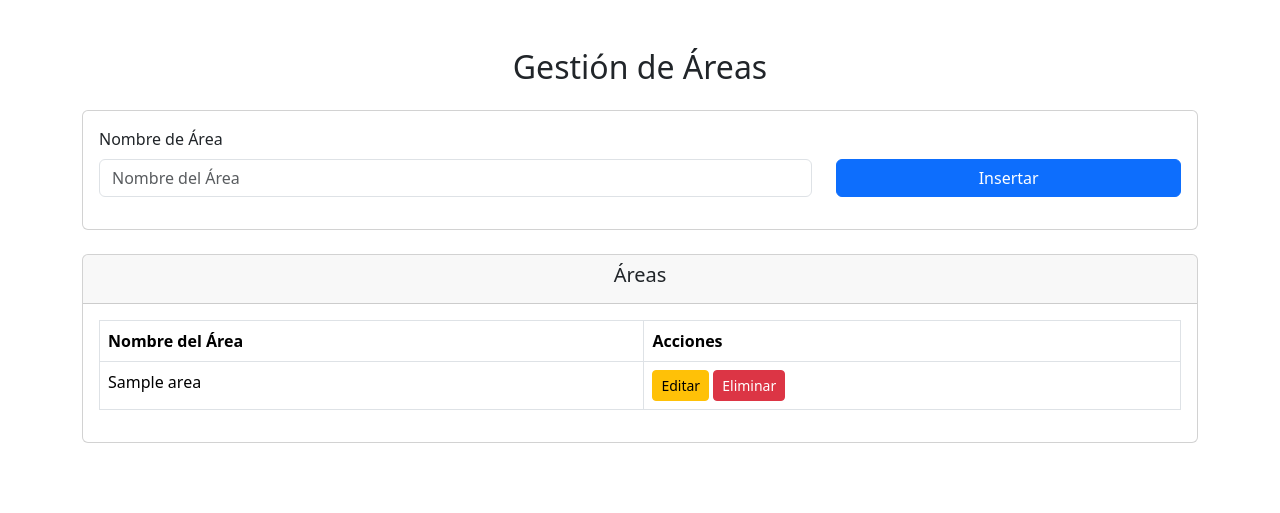
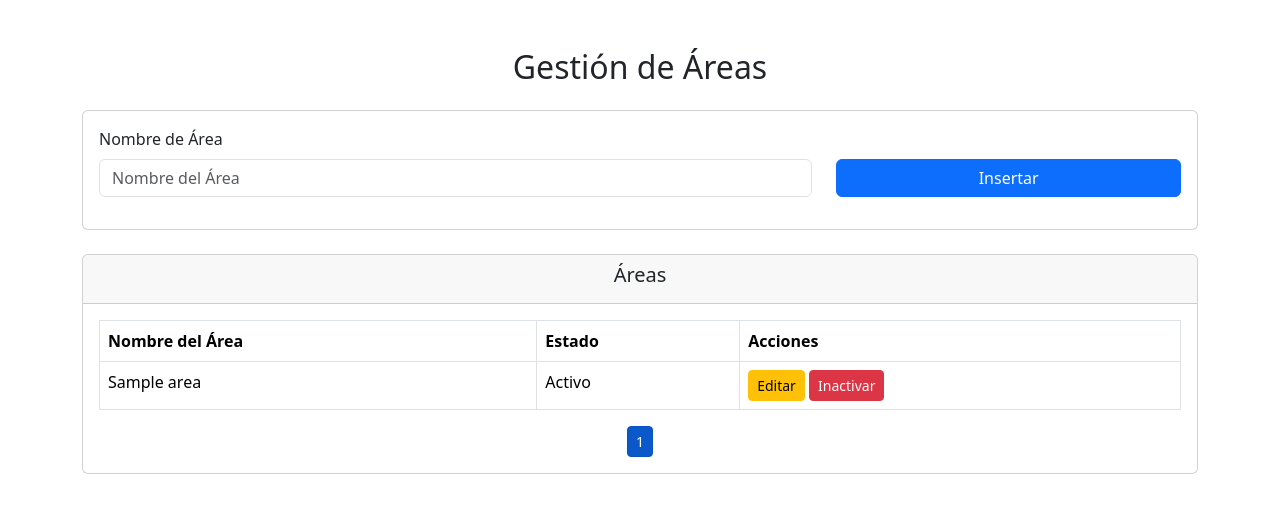
Before and after one commit to angeldqr/GecelcaWeb, a Flask app: page /api/areas/view in a window 1280 px wide. Shown: the top 513 px of the page. Run offline with Flask 3, Linux system fonts and the light colour scheme; tables that the repository leaves empty hold one stand-in row (values such as "Sample post"); some libraries are stand-ins or nearby versions.

Commit message:
Se hicieron mejoras y cambios con respecto al tema de los "estados" de las areas disponibles. Ahora se puede inactivar y editar correctamente el nombre del cargo.

```diff
--- a/static/js/forms/Areas.js
+++ b/static/js/forms/Areas.js
@@ -1,38 +1,72 @@
 document.addEventListener("DOMContentLoaded", () => {
     const tablaAreas = document.getElementById("tablaAreas");
+    const paginacion = document.getElementById("paginacion");
     const formArea = document.getElementById("formArea");
     const modalEditar = new bootstrap.Modal(document.getElementById("modalEditar"));
     const inputEditarNombre = document.getElementById("editar_nombre_area");
     const guardarEdicionBtn = document.getElementById("guardar-edicion");
     let areaIdEnEdicion = null;
 
-    // Cargar Áreas
+    const itemsPorPagina = 10;
+    let paginaActual = 1;
+    let datos = [];
+
+    const actualizarTabla = () => {
+        tablaAreas.innerHTML = "";
+        const inicio = (paginaActual - 1) * itemsPorPagina;
+        const fin = inicio + itemsPorPagina;
+
+        const datosPagina = datos.slice(inicio, fin);
+
+        datosPagina.forEach(area => {
+            tablaAreas.innerHTML += `
+                <tr>
+                    <td>${area.nombre_area}</td>
+                    <td>${area.estado ? "Activo" : "Inactivo"}</td>
+                    <td>
+                        ${area.estado
+                            ? `
+                                <button class="btn btn-warning btn-sm" onclick="editarArea(${area.id_area}, '${area.nombre_area}')">Editar</button>
+                                <button class="btn btn-danger btn-sm" onclick="inactivarArea(${area.id_area})">Inactivar</button>
+                              `
+                            : `<button class="btn btn-success btn-sm" onclick="activarArea(${area.id_area})">Activar</button>`
+                        }
+                    </td>
+                </tr>
+            `;
+        });
+
+        actualizarPaginacion();
+    };
+
+    const actualizarPaginacion = () => {
+        paginacion.innerHTML = "";
+        const totalPaginas = Math.ceil(datos.length / itemsPorPagina);
+
+        for (let i = 1; i <= totalPaginas; i++) {
+            paginacion.innerHTML += `
+                <button class="btn btn-primary btn-sm mx-1 ${i === paginaActual ? "active" : ""}" onclick="cambiarPagina(${i})">${i}</button>
+            `;
+        }
+    };
+
+    window.cambiarPagina = (pagina) => {
+        paginaActual = pagina;
+        actualizarTabla();
+    };
+
     const cargarAreas = async () => {
         try {
             const res = await fetch("/api/areas/");
             if (!res.ok) throw new Error("Error al cargar las áreas");
-            const data = await res.json();
-
-            // Llenar la tabla
-            tablaAreas.innerHTML = "";
-            data.forEach(area => {
-                tablaAreas.innerHTML += `
-                    <tr>
-                        <td>${area.nombre_area}</td>
-                        <td>
-                            <button class="btn btn-warning btn-sm" onclick="editarArea(${area.id_area}, '${area.nombre_area}')">Editar</button>
-                            <button class="btn btn-danger btn-sm" onclick="eliminarArea(${area.id_area})">Eliminar</button>
-                        </td>
-                    </tr>
-                `;
-            });
+            datos = await res.json();
+            actualizarTabla();
         } catch (error) {
             console.error(error);
             alert("Error al cargar las áreas.");
         }
     };
 
-    // Insertar Área
     formArea.addEventListener("submit", async (e) => {
         e.preventDefault();
         const nombre = document.getElementById("nombre_area").value;
@@ -44,20 +78,18 @@ document.addEventListener("DOMContentLoaded", () => {
                 body: JSON.stringify({ nombre_area: nombre }),
             });
             formArea.reset();
-            cargarAreas(); // Recargar áreas
+            cargarAreas();
         } catch (error) {
             console.error("Error al insertar el área:", error);
         }
     });
 
-    // Editar Área
     window.editarArea = (id, nombre) => {
         inputEditarNombre.value = nombre;
         areaIdEnEdicion = id;
         modalEditar.show();
     };
 
-    // Guardar Cambios en Edición
     guardarEdicionBtn.addEventListener("click", async () => {
         const nuevoNombre = inputEditarNombre.value;
 
@@ -70,22 +102,38 @@ document.addEventListener("DOMContentLoaded", () => {
             alert("Área actualizada correctamente");
             areaIdEnEdicion = null;
             modalEditar.hide();
-            cargarAreas(); // Recargar áreas
+            cargarAreas();
         } catch (error) {
             console.error("Error al editar el área:", error);
         }
     });
 
-    // Eliminar Área
-    window.eliminarArea = async (id) => {
-        if (!confirm("¿Estás seguro de eliminar esta área?")) return;
+    window.inactivarArea = async (id) => {
+        if (!confirm("¿Estás seguro de inactivar esta área?")) return;
         try {
-            await fetch(`/api/areas/${id}`, { method: "DELETE" });
-            cargarAreas(); // Recargar áreas
+            await fetch(`/api/areas/${id}`, {
+                method: "PUT",
+                headers: { "Content-Type": "application/json" },
+                body: JSON.stringify({ estado: false }),
+            });
+            cargarAreas();
         } catch (error) {
-            console.error("Error al eliminar el área:", error);
+            console.error("Error al inactivar el área:", error);
         }
     };
 
-    cargarAreas(); // Cargar áreas al iniciar
+    window.activarArea = async (id) => {
+        try {
+            await fetch(`/api/areas/${id}`, {
+                method: "PUT",
+                headers: { "Content-Type": "application/json" },
+                body: JSON.stringify({ estado: true }),
+            });
+            cargarAreas();
+        } catch (error) {
+            console.error("Error al activar el área:", error);
+        }
+    };
+
+    cargarAreas();
 });
--- a/templates/welcome/home/forms/Areas.html
+++ b/templates/welcome/home/forms/Areas.html
@@ -39,6 +39,7 @@
                     <thead>
                         <tr>
                             <th>Nombre del Área</th>
+                            <th>Estado</th>
                             <th>Acciones</th>
                         </tr>
                     </thead>
@@ -46,6 +47,11 @@
                         <!-- Los datos se llenarán dinámicamente con JavaScript -->
                     </tbody>
                 </table>
+
+                <!-- Contenedor de Paginación -->
+                <div id="paginacion" class="d-flex justify-content-center mt-3">
+                    <!-- Los botones de paginación se generarán dinámicamente con JavaScript -->
+                </div>
             </div>
         </div>
 
```
